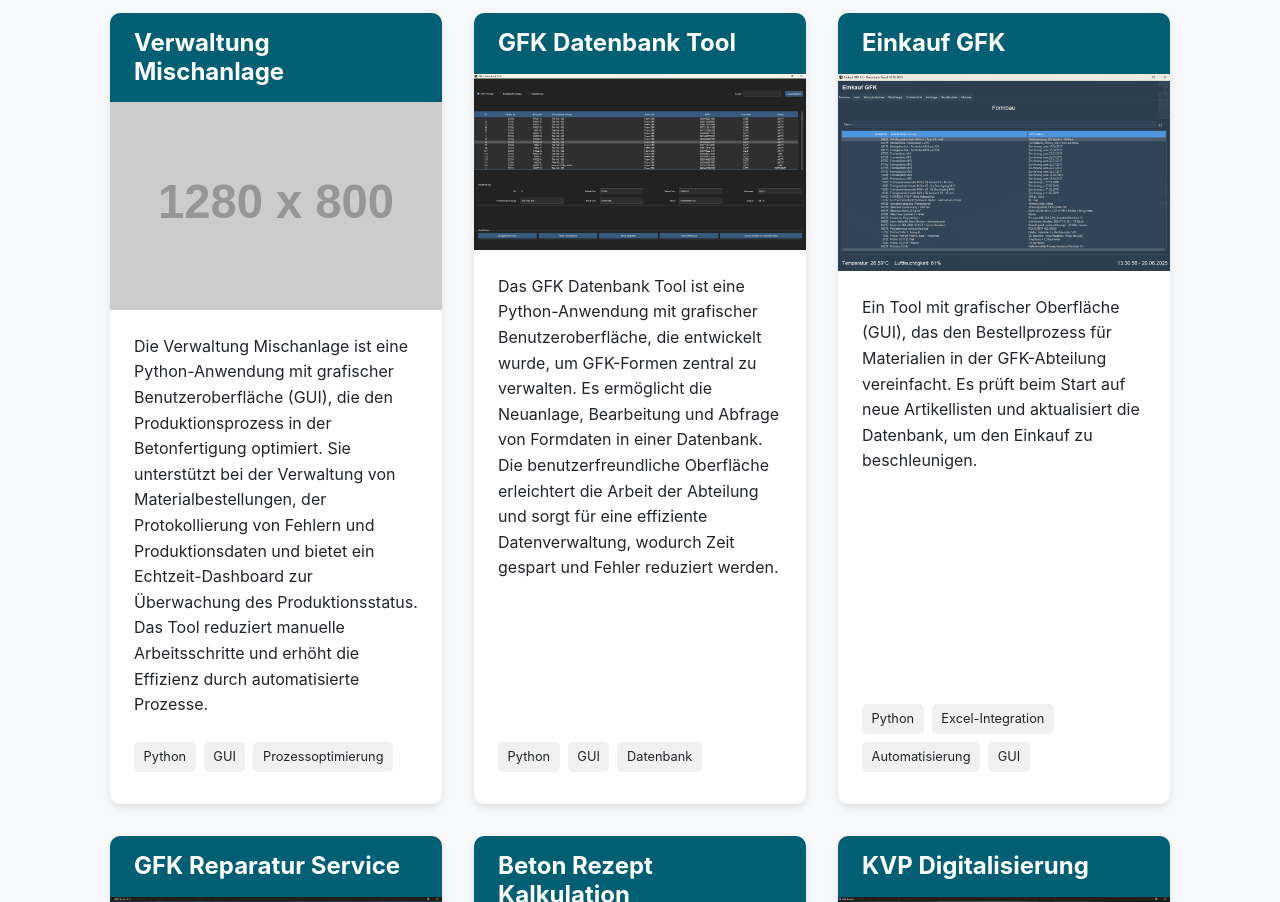
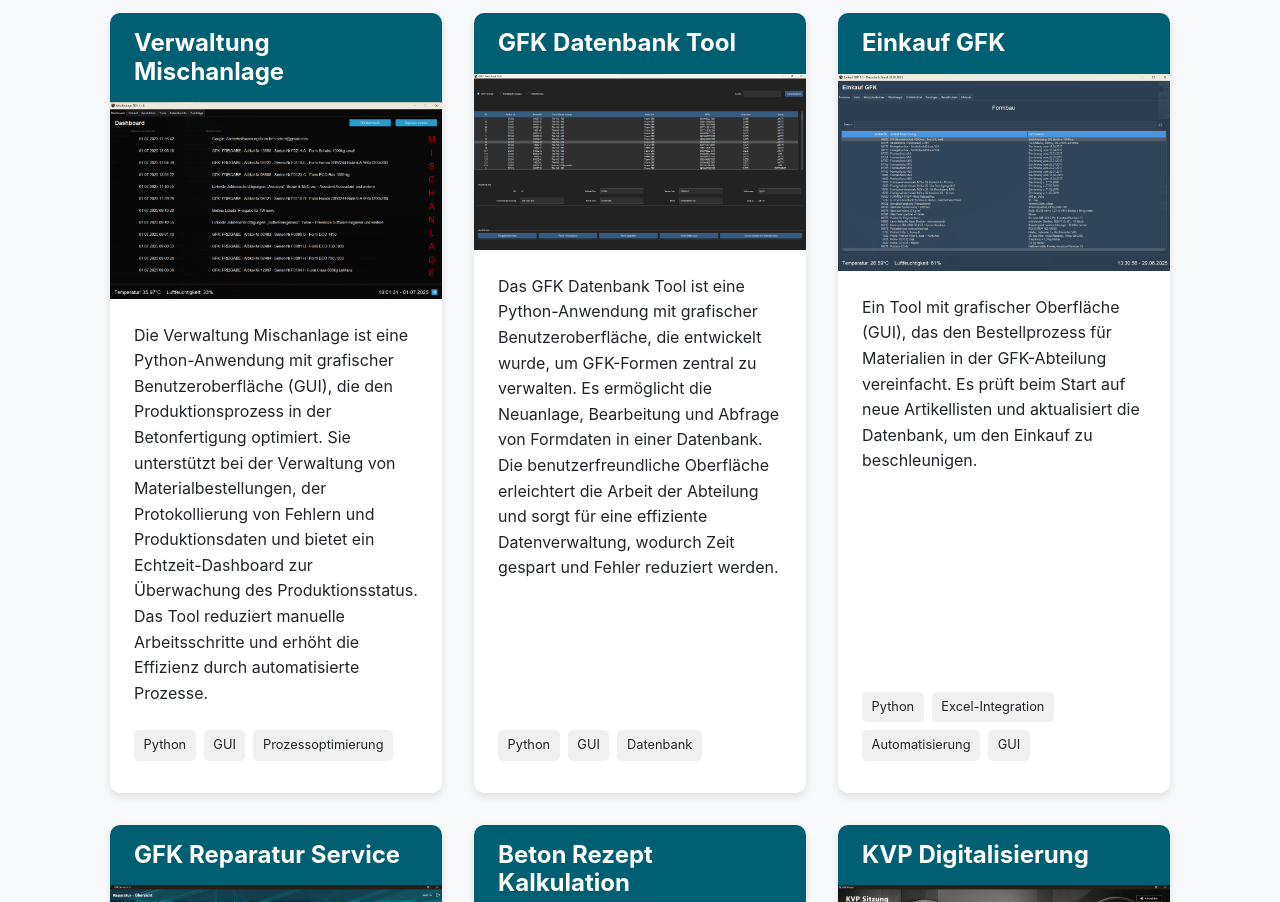
Before and after one commit to xeprox-devel/ricardo-rehfeldt.de, a plain HTML site: page index.html in a window 1280 px wide. Shown: the part 1898-2800 px from the top of the page. Drawn offline with Linux system fonts and the light colour scheme; placeholder pictures from the web are drawn by us.

Commit message:
Update index.html

```diff
--- a/index.html
+++ b/index.html
@@ -116,7 +116,7 @@
                 <div class="projects-grid">
                     <article class="project-card">
                         <h3 style="background-color: #005f73; color: white; padding: 1rem 1.5rem; margin-bottom: 0;">Verwaltung Mischanlage</h3>
-                        <img src="https://via.placeholder.com/1280x800/e0e5e9/5c6778?text=Bild+wird+nachgereicht" alt="Screenshot Verwaltung Mischanlage" style="border-radius: 0;">
+                        <img src="images/verwaltung_edv.webp" alt="Screenshot Verwaltung Mischanlage" style="border-radius: 0;">
                         <div class="project-details">
                             <p>Die Verwaltung Mischanlage ist eine Python-Anwendung mit grafischer Benutzeroberfläche (GUI), die den Produktionsprozess in der Betonfertigung optimiert. Sie unterstützt bei der Verwaltung von Materialbestellungen, der Protokollierung von Fehlern und Produktionsdaten und bietet ein Echtzeit-Dashboard zur Überwachung des Produktionsstatus. Das Tool reduziert manuelle Arbeitsschritte und erhöht die Effizienz durch automatisierte Prozesse.</p>
                             <div class="technologies"><span>Python</span><span>GUI</span><span>Prozessoptimierung</span></div>
```
